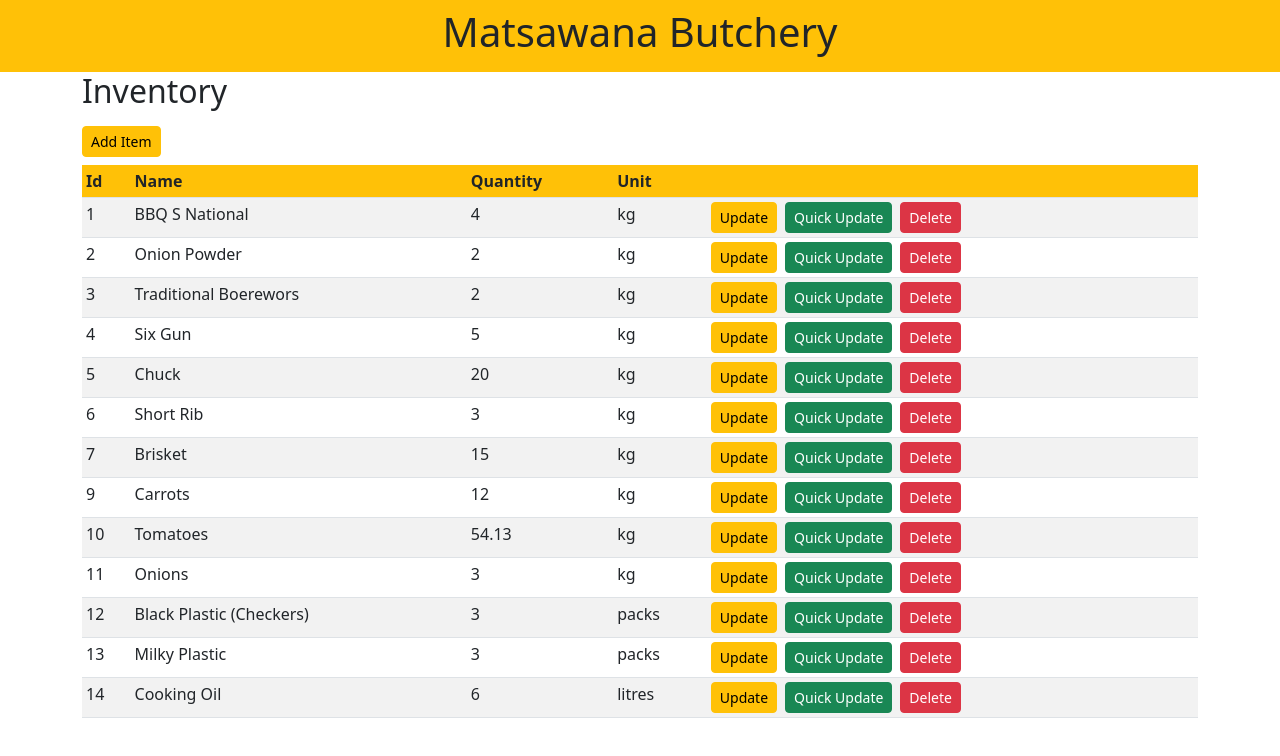
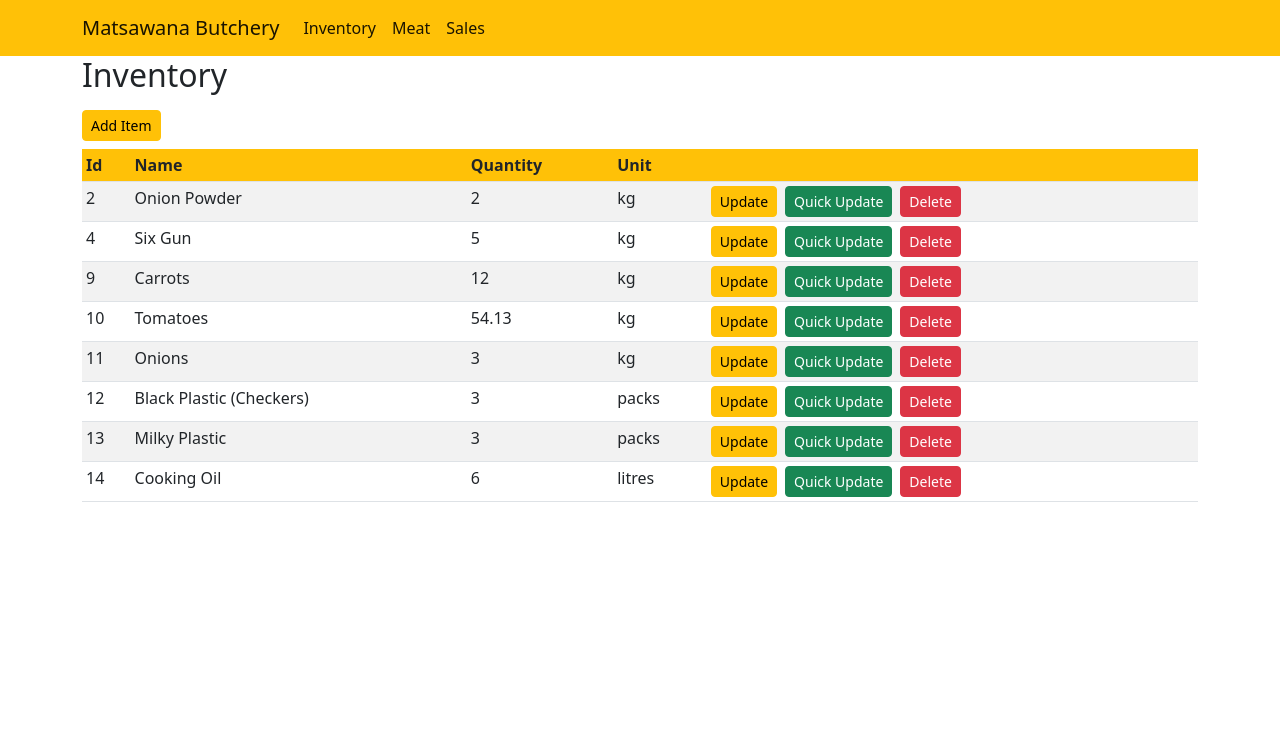
Before and after one commit to ncekumoyo/matsawana, a React (Create React App) app: page / in a window 1280 px wide. Shown: the top 756 px of the page. Built offline with nearby package versions, Linux system fonts and the light colour scheme; data requests are answered from the project's data file.

Commit message:
add header navigation

```diff
--- a/data/db.json
+++ b/data/db.json
@@ -1,11 +1,5 @@
 {
   "inventory": [
-    {
-      "id": 1,
-      "name": "BBQ S National",
-      "unit": "kg",
-      "amount": 4
-    },
     {
       "id": 2,
       "name": "Onion Powder",
@@ -13,34 +7,10 @@
       "amount": 2
     },
     {
-      "id": 3,
-      "name": "Traditional Boerewors",
-      "unit": "kg",
-      "amount": "2"
-    },
-    {
       "id": 4,
       "name": "Six Gun",
       "unit": "kg",
       "amount": 5
-    },
-    {
-      "id": 5,
-      "name": "Chuck",
-      "unit": "kg",
-      "amount": "20"
-    },
-    {
-      "id": 6,
-      "name": "Short Rib",
-      "unit": "kg",
-      "amount": "3"
-    },
-    {
-      "id": 7,
-      "name": "Brisket",
-      "unit": "kg",
-      "amount": 15
     },
     {
       "id": 9,
--- a/src/components/header.js
+++ b/src/components/header.js
@@ -1,12 +1,30 @@
+import { Link } from "react-router-dom";
 
 
 const Header = () => {
     return (
-        <header className="bg-warning py-2">
+        <nav className="navbar navbar-expand-md bg-warning">
             <div className="container">
-                <h1 className="text-center">Matsawana Butchery</h1>
+            <Link class="navbar-brand" to="/">Matsawana Butchery</Link>
+    <button class="navbar-toggler" type="button" data-bs-toggle="collapse" data-bs-target="#navbarSupportedContent" aria-controls="navbarSupportedContent" aria-expanded="false" aria-label="Toggle navigation">
+      <span class="navbar-toggler-icon"></span>
+    </button>
+    <div className="collapse navbar-collapse" id="navbarSupportedContent">
+      <ul className="navbar-nav me-auto mb-2 mb-lg-0">
+        <li className="nav-item">
+          <Link className="nav-link active" aria-current="page" to="/">Inventory</Link>
+        </li>
+        <li className="nav-item">
+          <Link className="nav-link active" aria-current="page" to="/">Meat</Link>
+        </li>
+        <li className="nav-item">
+          <Link className="nav-link active" aria-current="page" to="/">Sales</Link>
+        </li>
+      </ul>
+    </div>
+
             </div>
-        </header>
+        </nav>
     )
 }
 
```
